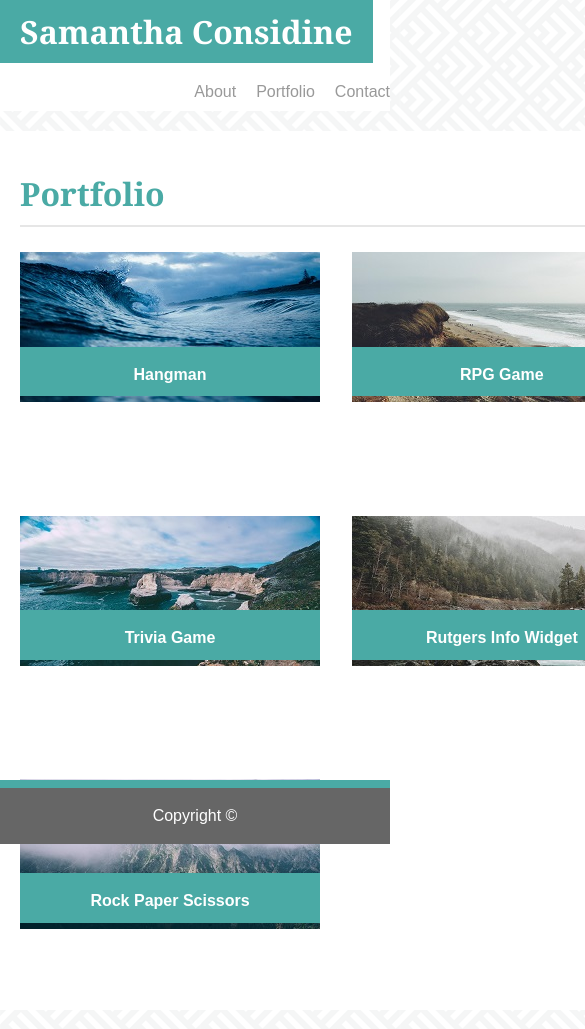
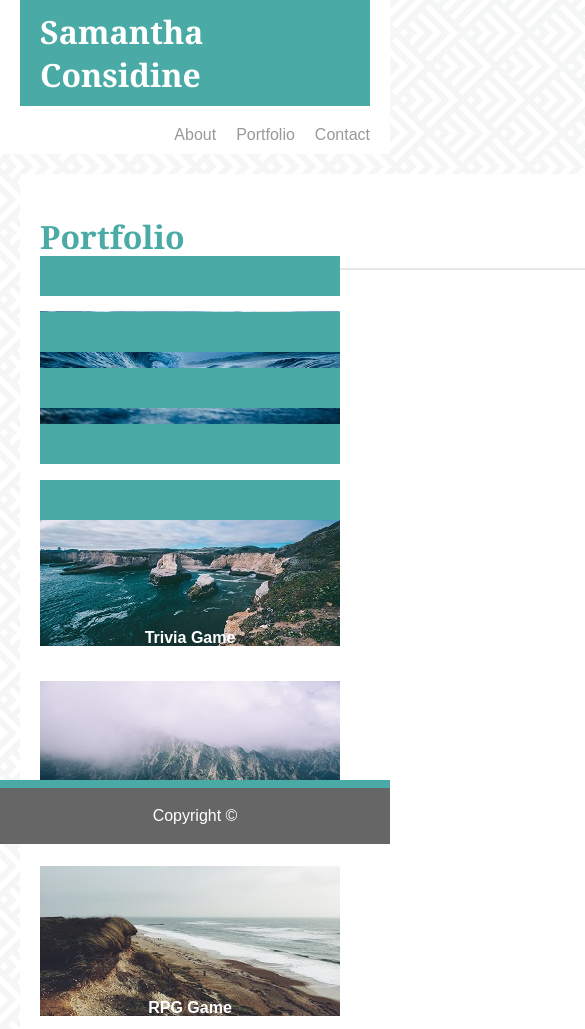
Before and after one commit to slconsidine/Responsive-Portfolio, a plain HTML site: page portfolio.html in a window 390 px wide. Shown: the top 1029 px of the page, 585 px wide, since content can reach past the window. Drawn offline with Linux system fonts and the light colour scheme.

Commit message:
Added proper media queries for 980px width and 768px width. Working on making portfolio gallery correct at 640px width. Added class to profile picture on index page.

```diff
--- a/assets/css/style.css
+++ b/assets/css/style.css
@@ -309,15 +309,50 @@ a {
 /* SCREEN SIZING */
 
 @media screen and (max-width: 980px) {
+    .content {
+        width: 800px;
+        margin: 0px 0px 50px 20px;
+    }
 
+    ul {
+        margin-left: 20px;
+        margin-right: 20px;
+    }
 }
 
 @media screen and (max-width: 768px) {
-
+    .content {
+        width: 700px;
+    }
 }
 
 @media screen and (max-width: 640px) {
     header {
         position: static;
     }
-}
+
+    /* need code here to make each list item get its own line */
+
+    .content {
+        width: 600px;
+    }
+
+    .profile {
+        width: 100%;
+        height: 100%;
+    }
+
+    .gallery {
+        width: 400px;
+        position: static;
+        display: block;
+    }
+
+    .image1, .image2, .image3, .image4, .image5 {
+        position: static;
+        display: block;
+    }
+
+    .image-banner1, .image-banner2, .image-banner3, .image-banner4, .image-banner5 {
+        height: 40px;
+    }
```
Also changed, not shown: index.html (+1 -1 lines).
